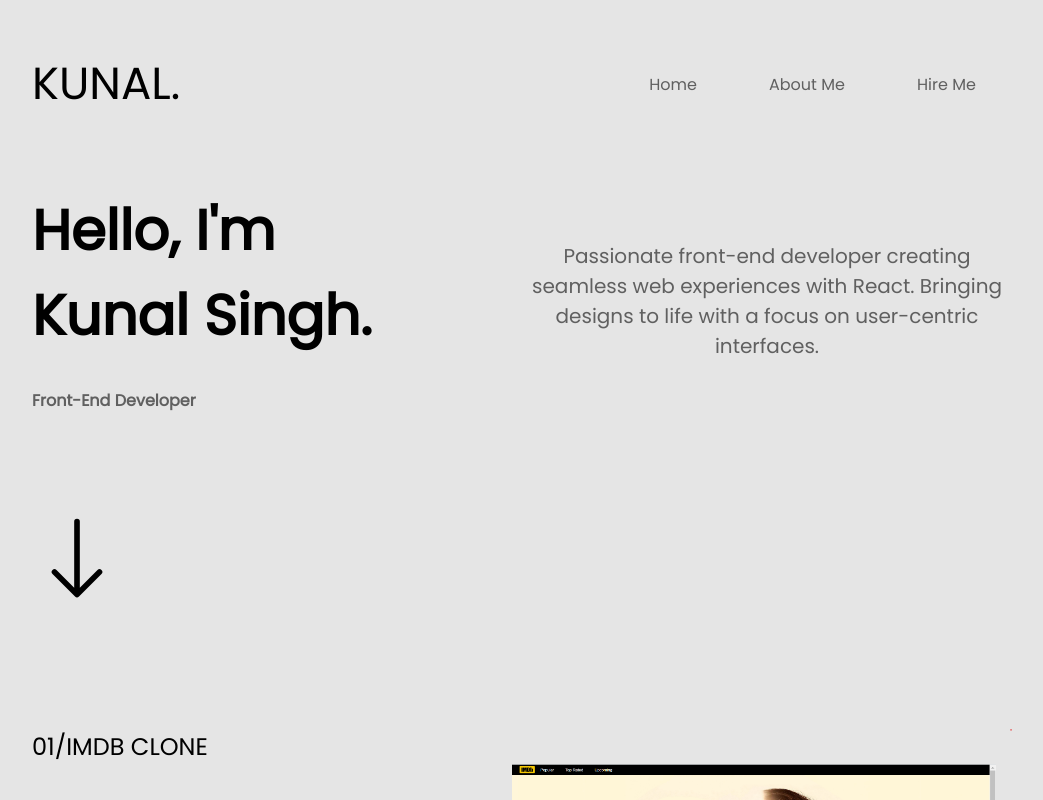
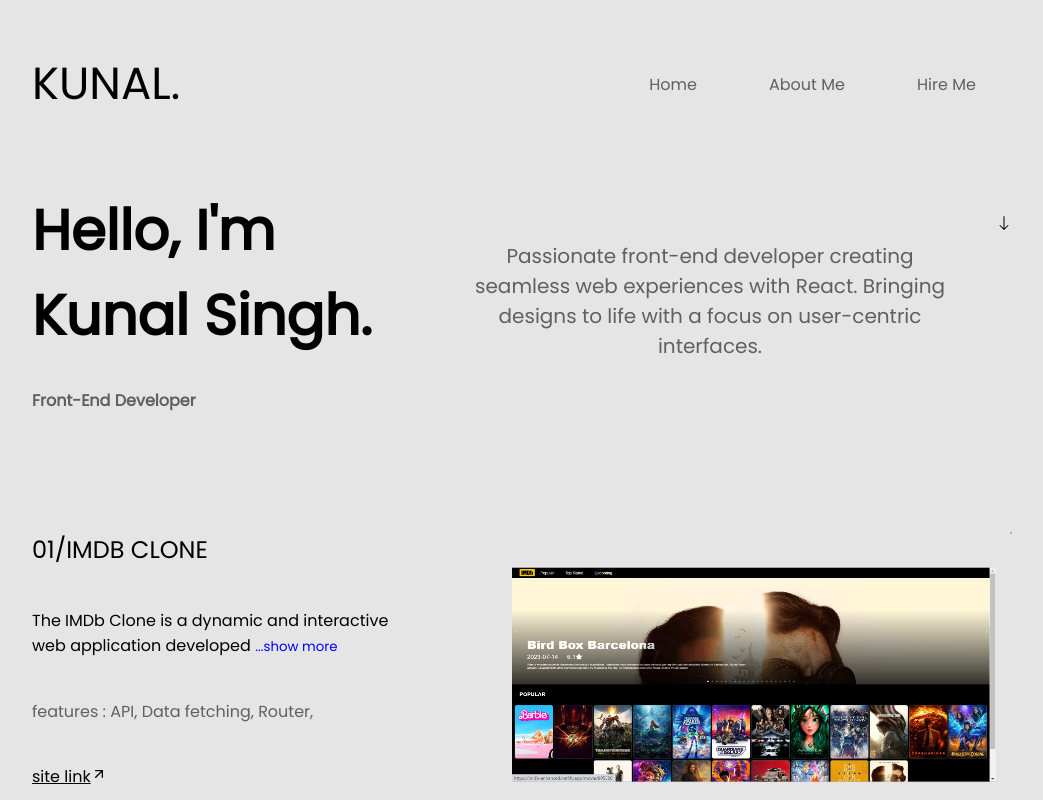
Before and after one commit to kunalsingh9988/my-portfolio, a React (Create React App) app: page / in a window 1280 px wide. Shown: the top 800 px of the page, without its empty margins (118-1161 px from the left). Built offline with nearby package versions, Linux system fonts and the light colour scheme.

Commit message:
css files changed

```diff
--- a/src/components/Card.jsx
+++ b/src/components/Card.jsx
@@ -44,7 +44,7 @@
                 </Link>
               </div>
             </div>
-            <hr />
+            <hr className="bottom-line"/>
           </div>
         );
       })}
--- a/src/components/Menu.jsx
+++ b/src/components/Menu.jsx
@@ -1,5 +1,5 @@
 import React from "react";
-
+import { BsArrowDown } from "react-icons/bs";
 const Menu = () => {
   return (
     <div className="menu-section">
@@ -14,6 +14,7 @@
           interfaces.
 
       </div>
+       <BsArrowDown className="down-arrow"  />
     </div>
   );
 };
--- a/src/index.css
+++ b/src/index.css
@@ -44,7 +44,7 @@
   position: absolute;
   display: none;
   top: 50px;
-  left: 260px;
+  left: 320px;
   height: 40px;
   width: 40px;
   border: none;
@@ -123,8 +123,8 @@
   align-items: center;
 }
 .down-arrow {
-  margin-top: 100px;
-  font-size: 90px;
+
+  height: 70px;
 }
 @media screen and (max-width: 500px) {
   .home {
@@ -164,10 +164,11 @@
 .card{
   margin: 4% 0;
 }
-.card hr{
-  border-radius: 50px;
+
+.bottom-line{
+
+  border-radius: 5px;
   border-width: 2px 0 0 0;
-
 
 }
 .card-data-heading {
--- a/src/pages/Home.jsx
+++ b/src/pages/Home.jsx
@@ -1,6 +1,6 @@
 import React from "react";
 import Menu from "../components/Menu";
-import { BsArrowDown } from "react-icons/bs";
+
 import { FiArrowUpRight } from "react-icons/fi";
 import Card from "../components/Card";
 import Footer from "../components/Footer";
@@ -19,7 +19,7 @@
     <div className="home">
       <Menu />
 
-      <BsArrowDown className="down-arrow" />
+
 
       <Card />
 
```
